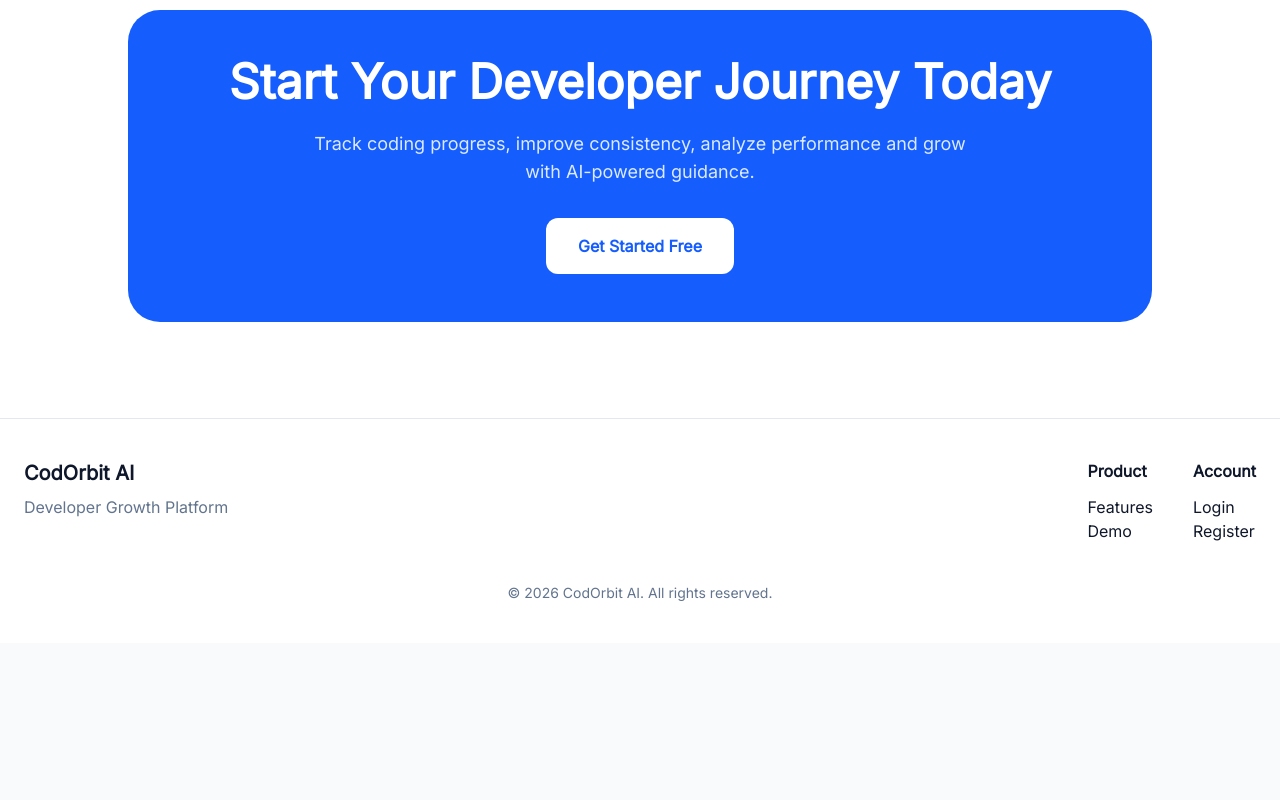
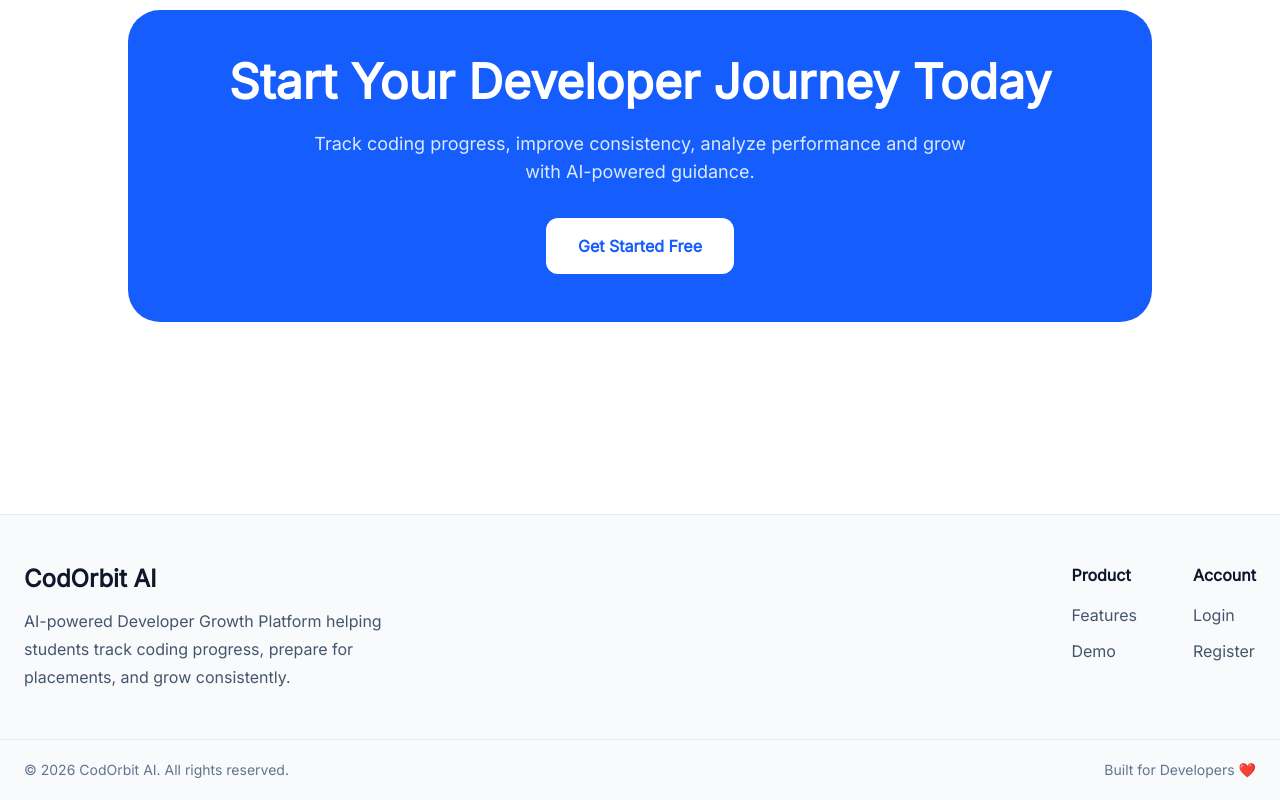
Before and after one commit to sHimanshu22/codOrbit-AI, a React (Vite) app in the folder client/: page / in a window 1280 px wide. Shown: the part 2313-3113 px from the top of the page. Before the commit the page ends 2956 px from the top, so only its background shows below. Built offline with nearby package versions, Linux system fonts and the light colour scheme.

Commit message:
feat: enhance LandingFooter and LoggedInNavbar with improved layout and new Resume link

```diff
--- a/client/src/components/landing/LandingFooter.jsx
+++ b/client/src/components/landing/LandingFooter.jsx
@@ -4,12 +4,14 @@ const LandingFooter = () => {
   return (
     <footer
       className="
+      mt-24
+
       border-t
       border-slate-200
       dark:border-slate-800
 
-      py-10
-      px-6
+      bg-slate-50
+      dark:bg-slate-950/50
       "
     >
       <div
@@ -17,60 +19,104 @@ const LandingFooter = () => {
         max-w-7xl
         mx-auto
 
+        px-6
+        py-12
+
         flex
         flex-col
         md:flex-row
 
         justify-between
-        gap-8
+        gap-10
         "
       >
-        <div>
-          <h3
-            className="
-            text-xl
-            font-bold
+        {/* Brand */}
 
-            text-slate-900
-            dark:text-white
-            "
-          >
+        <div className="max-w-sm">
+          <h3 className="text-2xl font-bold text-slate-900 dark:text-white">
             CodOrbit AI
           </h3>
 
-          <p
-            className="
-            mt-2
-            text-slate-500
-            dark:text-slate-400
-            "
-          >
-            Developer Growth Platform
+          <p className="mt-3 leading-7 text-slate-600 dark:text-slate-400">
+            AI-powered Developer Growth Platform helping students track coding
+            progress, prepare for placements, and grow consistently.
           </p>
         </div>
 
-        <div className="flex gap-10">
+        {/* Links */}
+
+        <div className="flex gap-14">
           <div>
-            <h4 className="font-semibold mb-3">
+            <h4 className="font-semibold text-slate-900 dark:text-white mb-4">
               Product
             </h4>
 
-            <div className="space-y-2">
-              <a href="#features">Features</a>
-              <br />
-              <a href="#showcase">Demo</a>
+            <div className="flex flex-col gap-3">
+              <a
+                href="#features"
+                className="
+                text-slate-600
+                dark:text-slate-400
+
+                hover:text-blue-600
+                dark:hover:text-blue-400
+
+                transition-colors
+                "
+              >
+                Features
+              </a>
+
+              <a
+                href="#showcase"
+                className="
+                text-slate-600
+                dark:text-slate-400
+
+                hover:text-blue-600
+                dark:hover:text-blue-400
+
+                transition-colors
+                "
+              >
+                Demo
+              </a>
             </div>
           </div>
 
           <div>
-            <h4 className="font-semibold mb-3">
+            <h4 className="font-semibold text-slate-900 dark:text-white mb-4">
               Account
             </h4>
 
-            <div className="space-y-2">
-              <Link to="/login">Login</Link>
-              <br />
-              <Link to="/register">
+            <div className="flex flex-col gap-3">
+              <Link
+                to="/login"
+                className="
+                text-slate-600
+                dark:text-slate-400
+
+                hover:text-blue-600
+                dark:hover:text-blue-400
+
+                transition-colors
+                "
+              >
+                Login
+              </Link>
+
+              <Link
+                to="/register"
+                className="
+                text-slate-600
+                dark:text-slate-400
+
+                hover:text-blue-600
+                dark:hover:text-blue-400
+
+                transition-colors
+                "
+              >
                 Register
               </Link>
             </div>
@@ -78,16 +124,40 @@ const LandingFooter = () => {
         </div>
       </div>
 
+      {/* Bottom */}
+
       <div
         className="
-        mt-10
-        text-center
-
-        text-sm
-        text-slate-500
+        border-t
+        border-slate-200
+        dark:border-slate-800
         "
       >
-        © 2026 CodOrbit AI. All rights reserved.
+        <div
+          className="
+          max-w-7xl
+          mx-auto
+
+          px-6
+          py-5
+
+          flex
+          flex-col
+          md:flex-row
+
+          items-center
+          justify-between
+          gap-3
+          "
+        >
+          <p className="text-sm text-slate-500 dark:text-slate-400">
+            © 2026 CodOrbit AI. All rights reserved.
+          </p>
+
+          <p className="text-sm text-slate-500 dark:text-slate-400">
+            Built for Developers ❤️
+          </p>
+        </div>
       </div>
     </footer>
   );
--- a/client/src/components/landing/LoggedInNavbar.jsx
+++ b/client/src/components/landing/LoggedInNavbar.jsx
@@ -8,6 +8,7 @@ import {
   Trophy,
   BarChart3,
   UserCircle,
+  FileSearch,
   LogOut,
 } from "lucide-react";
 
@@ -48,6 +49,11 @@ const LoggedInNavbar = () => {
       name: "Sheets",
       path: "/sheet-management",
       icon: Layers3,
+    },
+    {
+      name: "Resume",
+      path: "/resume-analysis",
+      icon: FileSearch,
     },
     {
       name: "Contests",
@@ -189,18 +195,16 @@ const LoggedInNavbar = () => {
               <Link
                 key={item.path}
                 to={item.path}
+                title={item.name}
                 className={`
+    w-11
+    h-11
+
     flex
     items-center
-                gap-2
-
-                px-2.5
-                py-2.5
+    justify-center
 
     rounded-xl
-
-                text-sm
-                font-medium
 
     transition-all
 
@@ -221,9 +225,7 @@ const LoggedInNavbar = () => {
     }
   `}
               >
-                <Icon size={18} />
-
-                {item.name}
+                <Icon size={20} />
               </Link>
             );
           })}
```
Lines whose indentation alone changed are shown as unchanged.
